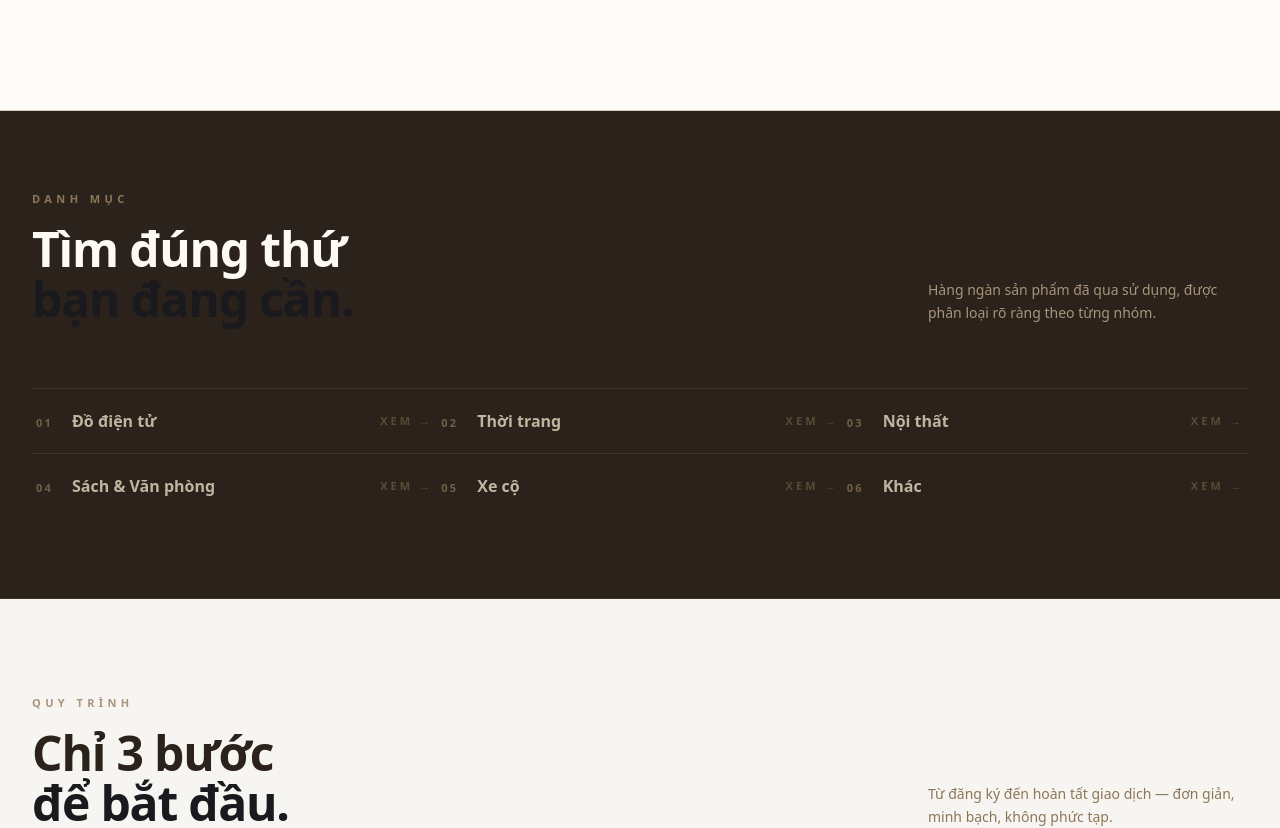
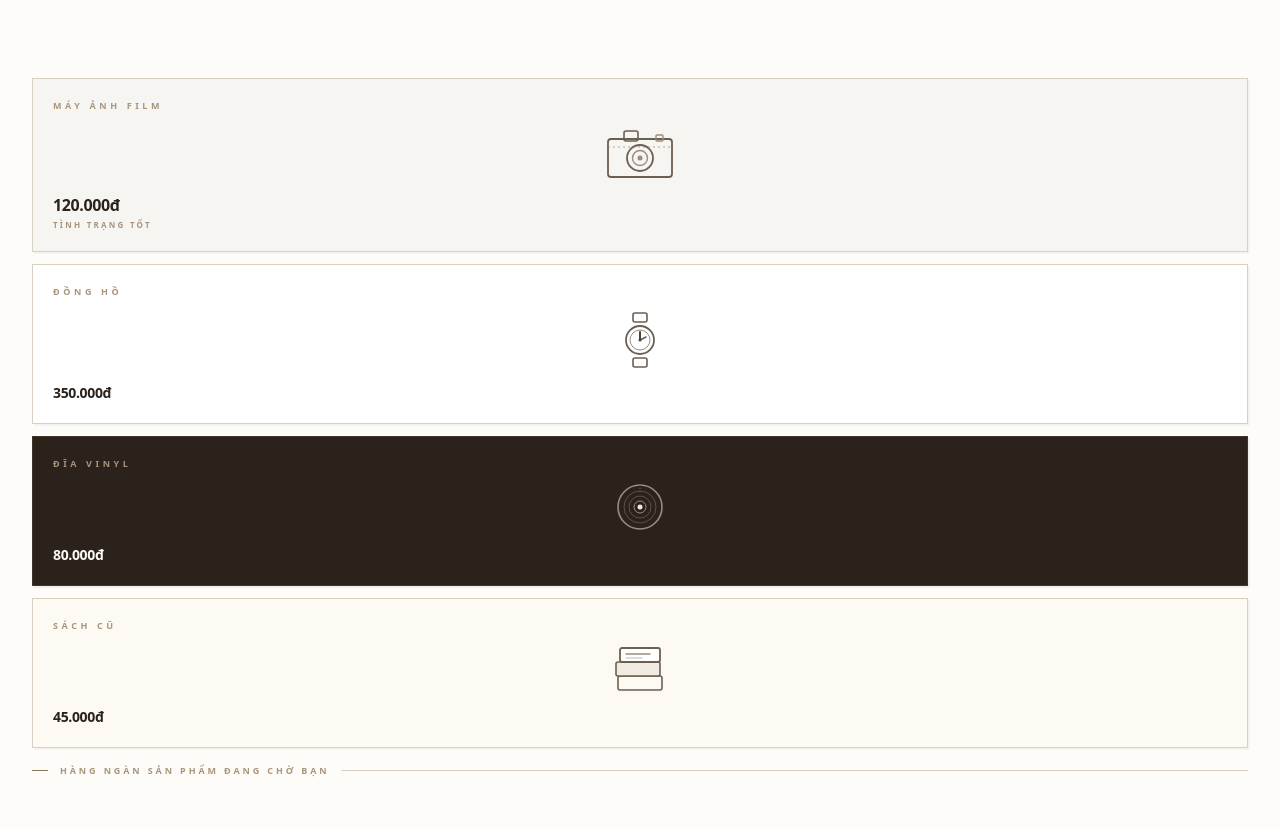
Before and after one commit to hoangson03112/FE-Second-Hand-Market-NextJS, a Next.js app: page / in a window 1280 px wide. Shown: the part 657-1485 px from the top of the page. Built offline with nearby package versions, Linux system fonts and the light colour scheme; no server answers.

Commit message:
feat: add editorial SVG object composition to HeroSection right column
Co-authored-by: Cursor <cursoragent@cursor.com>

```diff
--- a/src/components/feature/homepage/components/HeroSection.tsx
+++ b/src/components/feature/homepage/components/HeroSection.tsx
@@ -8,7 +8,7 @@ export default function HeroSection() {
   return (
     <section className="relative min-h-[80vh] border-b border-taupe-200 bg-cream-50">
       <div className="container mx-auto px-4 sm:px-6 lg:px-8 py-20 lg:py-28">
-        <div className="grid gap-16 lg:gap-24 lg:grid-cols-[3fr,2fr] items-start">
+        <div className="grid gap-16 lg:gap-20 lg:grid-cols-[3fr,2fr] items-center">
 
           {/* Left column */}
           <div className="space-y-10">
@@ -16,7 +16,6 @@ export default function HeroSection() {
               <p className="text-[11px] font-bold tracking-[0.4em] uppercase text-taupe-400">
                 SECOND-HAND MARKET
               </p>
-
               <h1
                 className={cn(
                   "font-black text-taupe-900 leading-[0.95] tracking-tight",
@@ -51,7 +50,106 @@ export default function HeroSection() {
             </div>
           </div>
 
+          {/* Right column: editorial object composition */}
+          <div className="hidden lg:flex flex-col gap-3 select-none">
 
+            {/* Row 1: Camera card (wide) + Watch card */}
+            <div className="grid grid-cols-[3fr,2fr] gap-3">
+
+              {/* Camera */}
+              <div className="bg-taupe-50 border border-taupe-200 p-5 flex flex-col justify-between min-h-[160px] shadow-[2px_2px_0_0_rgba(100,90,80,0.06)]">
+                <span className="text-[9px] font-bold tracking-[0.4em] uppercase text-taupe-400">
+                  Máy ảnh film
+                </span>
+                <div className="flex justify-center items-center py-3">
+                  <svg width="76" height="56" viewBox="0 0 76 56" fill="none" xmlns="http://www.w3.org/2000/svg">
+                    <rect x="6" y="14" width="64" height="38" rx="3" stroke="#6B5F52" strokeWidth="1.8"/>
+                    <circle cx="38" cy="33" r="13" stroke="#6B5F52" strokeWidth="1.8"/>
+                    <circle cx="38" cy="33" r="7.5" stroke="#9A8C7E" strokeWidth="1.4"/>
+                    <circle cx="38" cy="33" r="2.5" fill="#9A8C7E"/>
+                    <rect x="22" y="6" width="14" height="10" rx="2" stroke="#6B5F52" strokeWidth="1.6"/>
+                    <rect x="54" y="10" width="7" height="6" rx="1" stroke="#9A8C7E" strokeWidth="1.4"/>
+                    <line x1="6" y1="22" x2="70" y2="22" stroke="#9A8C7E" strokeWidth="0.8" strokeDasharray="2 3"/>
+                  </svg>
+                </div>
+                <div>
+                  <div className="text-base font-black text-taupe-900 tracking-tight">120.000đ</div>
+                  <div className="text-[8px] font-semibold tracking-[0.28em] uppercase text-taupe-400 mt-0.5">
+                    Tình trạng tốt
+                  </div>
+                </div>
+              </div>
+
+              {/* Watch */}
+              <div className="bg-white border border-taupe-200 p-5 flex flex-col justify-between min-h-[160px] shadow-[2px_2px_0_0_rgba(100,90,80,0.06)]">
+                <span className="text-[9px] font-bold tracking-[0.4em] uppercase text-taupe-400">
+                  Đồng hồ
+                </span>
+                <div className="flex justify-center items-center py-2">
+                  <svg width="46" height="58" viewBox="0 0 46 58" fill="none" xmlns="http://www.w3.org/2000/svg">
+                    <rect x="16" y="2" width="14" height="9" rx="2" stroke="#6B5F52" strokeWidth="1.6"/>
+                    <circle cx="23" cy="29" r="14" stroke="#6B5F52" strokeWidth="1.8"/>
+                    <circle cx="23" cy="29" r="10" stroke="#9A8C7E" strokeWidth="1"/>
+                    <line x1="23" y1="29" x2="23" y2="21" stroke="#4A3F35" strokeWidth="2" strokeLinecap="round"/>
+                    <line x1="23" y1="29" x2="29" y2="26" stroke="#6B5F52" strokeWidth="1.5" strokeLinecap="round"/>
+                    <circle cx="23" cy="29" r="1.5" fill="#4A3F35"/>
+                    <rect x="16" y="47" width="14" height="9" rx="2" stroke="#6B5F52" strokeWidth="1.6"/>
+                  </svg>
+                </div>
+                <div className="text-sm font-black text-taupe-900 tracking-tight">350.000đ</div>
+              </div>
+            </div>
+
+            {/* Row 2: Vinyl record + Book + small label */}
+            <div className="grid grid-cols-[2fr,3fr] gap-3">
+
+              {/* Vinyl record */}
+              <div className="bg-taupe-900 border border-taupe-800 p-5 flex flex-col justify-between min-h-[150px] shadow-[2px_2px_0_0_rgba(100,90,80,0.08)]">
+                <span className="text-[9px] font-bold tracking-[0.4em] uppercase text-taupe-400">
+                  Đĩa vinyl
+                </span>
+                <div className="flex justify-center items-center py-2">
+                  <svg width="50" height="50" viewBox="0 0 50 50" fill="none" xmlns="http://www.w3.org/2000/svg">
+                    <circle cx="25" cy="25" r="22" stroke="#9A8C7E" strokeWidth="1.6"/>
+                    <circle cx="25" cy="25" r="16" stroke="#6B5F52" strokeWidth="0.8"/>
+                    <circle cx="25" cy="25" r="11" stroke="#6B5F52" strokeWidth="0.8"/>
+                    <circle cx="25" cy="25" r="6" stroke="#9A8C7E" strokeWidth="1"/>
+                    <circle cx="25" cy="25" r="2.5" fill="#F0EAE0"/>
+                    <line x1="25" y1="3" x2="25" y2="10" stroke="#6B5F52" strokeWidth="1" strokeDasharray="1 2"/>
+                  </svg>
+                </div>
+                <div className="text-sm font-black text-cream-100 tracking-tight">80.000đ</div>
+              </div>
+
+              {/* Book */}
+              <div className="bg-cream-100 border border-taupe-200 p-5 flex flex-col justify-between min-h-[150px] shadow-[2px_2px_0_0_rgba(100,90,80,0.06)]">
+                <span className="text-[9px] font-bold tracking-[0.4em] uppercase text-taupe-400">
+                  Sách cũ
+                </span>
+                <div className="flex justify-center items-center py-2">
+                  <svg width="52" height="58" viewBox="0 0 52 58" fill="none" xmlns="http://www.w3.org/2000/svg">
+                    {/* Book stack */}
+                    <rect x="4" y="36" width="44" height="14" rx="2" stroke="#6B5F52" strokeWidth="1.6"/>
+                    <rect x="2" y="22" width="44" height="14" rx="2" stroke="#6B5F52" strokeWidth="1.6" fill="#F0EAE0"/>
+                    <rect x="6" y="8" width="40" height="14" rx="2" stroke="#6B5F52" strokeWidth="1.8" fill="white"/>
+                    {/* Lines on top book */}
+                    <line x1="12" y1="14" x2="36" y2="14" stroke="#9A8C7E" strokeWidth="1.4" strokeLinecap="round"/>
+                    <line x1="12" y1="18" x2="28" y2="18" stroke="#C4B8A8" strokeWidth="1" strokeLinecap="round"/>
+                  </svg>
+                </div>
+                <div className="text-sm font-black text-taupe-900 tracking-tight">45.000đ</div>
+              </div>
+            </div>
+
+            {/* Bottom rule line */}
+            <div className="flex items-center gap-3 pt-1">
+              <div className="h-[1px] w-4 bg-primary" />
+              <span className="text-[9px] font-bold tracking-[0.32em] uppercase text-taupe-400">
+                Hàng ngàn sản phẩm đang chờ bạn
+              </span>
+              <div className="h-[1px] flex-1 bg-taupe-200" />
+            </div>
+          </div>
 
         </div>
       </div>
```
